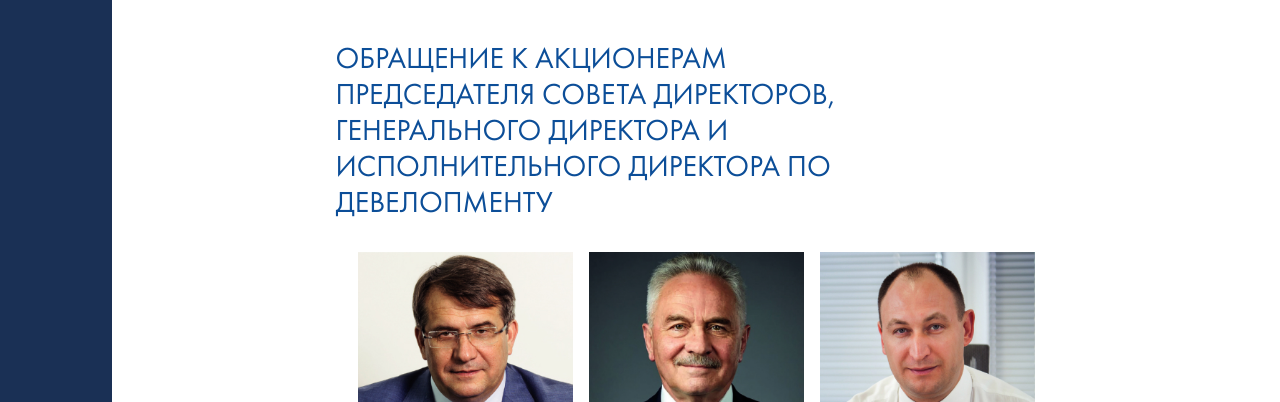
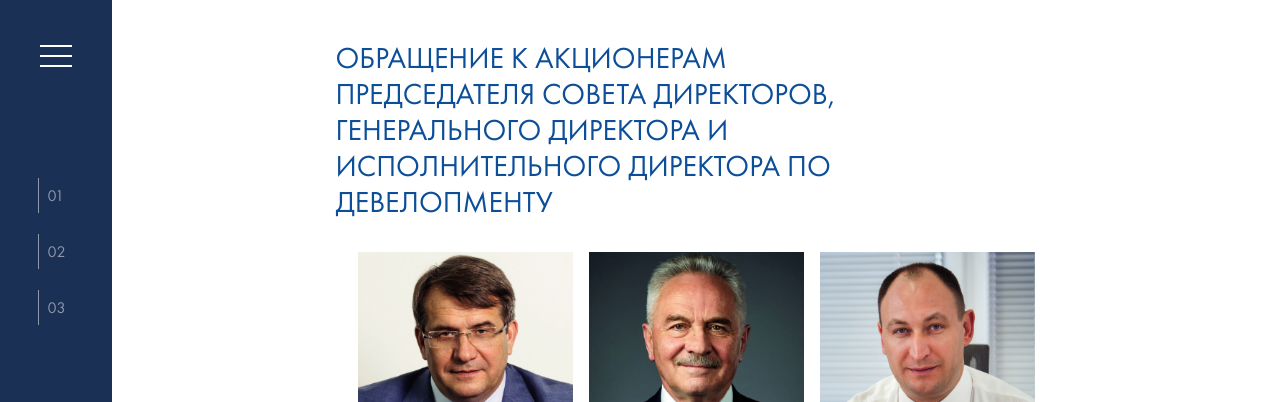
Before and after one commit to ANO-CenterInform/MosReport2022, a React (Vite) app: page /pages/1 in a window 1280 px wide. Shown: the top 402 px of the page. Built offline with nearby package versions, Linux system fonts and the light colour scheme.

Commit message:
feat: hash links

```diff
--- a/src/Components/Sidebar.tsx
+++ b/src/Components/Sidebar.tsx
@@ -1,8 +1,18 @@
 import React, { useEffect, useState } from "react";
 import { Transition } from '@headlessui/react'
 import mosLogo from '../../public/images/mip_logo.png';
+import { NavHashLink } from 'react-router-hash-link';
 
-export default function Sidebar() {
+type Links = {
+    name: string,
+    path: string,
+}
+
+type LinksProps = {
+    links: Links[];
+}
+
+export default function Sidebar({links}: LinksProps) {
     const [isOpen, setIsOpen] = useState(false)
 
     useEffect(() => {
@@ -20,7 +30,7 @@ export default function Sidebar() {
 
     return (
         <div>
-            <div className="flex h-full justify-center w-full md:left-0 md:top-0 md:w-28 2xl:w-44
+            <div className="flex flex-col h-full justify-start items-center w-full md:left-0 md:top-0 md:w-28 2xl:w-44
             py-4 md:pt-10 md:h-full color-white bg-mosBlue-900">
                 <button className="" onClick={() => setIsOpen(state => !state)}>
                     {!isOpen ? <div className="flex flex-col justify-center h-8 w-8 space-y-2"><div className="w-8 h-0.5 bg-white"></div>
@@ -34,6 +44,11 @@ export default function Sidebar() {
                         </svg>
                     }
                 </button>
+                <div className={'md:fixed md:pt-24 lg:pt-36'}>
+                    <ul>
+                        {links.map(link => <li className={'mb-8'} key={link.name}><NavHashLink className={'border-l p-2 border-white text-white opacity-50'} smooth to={`/pages/1${link.path}`}>{link.name}</NavHashLink></li>)}
+                    </ul>
+                </div>
             </div>
             <Transition
                 show={isOpen}
@@ -61,7 +76,7 @@ export default function Sidebar() {
                 </Transition.Child>
 
                 <div className='absolute sm:top-0 sm:left-0 md:ml-28 lg:ml-44 p-8 bg-mosBlue-700 text-white h-full w-full lg:w-44 z-40'>
-                    <div><img src={mosLogo} /> </div>
+                    <div><img src={mosLogo} /></div>
                 </div>
             </Transition>
         </div>
--- a/src/Pages/Page1/Page_1.tsx
+++ b/src/Pages/Page1/Page_1.tsx
@@ -25,11 +25,18 @@ export default function Page_1() {
         AOS.init();
     }, [])
 
+    const pageLinks = [
+        { "name": '01', "path": "#first" },
+        { "name": '02', "path": "#second" },
+        { "name": '03', "path": "#third" }
+    ];
+
     return (
         <main className="relative grid sm:grid-cols-[7rem_1fr]">
-            <Sidebar/>
+            <Sidebar links={pageLinks}/>
+            <div>
                 <section className="md:max-w-bootstrap-md 2xl:max-w-bootstrap-full mx-auto pt-10">
-                <h1 className="px-8 mb-8 xl:pr-52 uppercase text-3xl text-mosBlue-700">обращение к акционерам председателя совета директоров, генерального директора и исполнительного директора по девелопменту</h1>
+                    <h1 id={'first'} className="px-8 mb-8 xl:pr-52 uppercase text-3xl text-mosBlue-700">обращение к акционерам председателя совета директоров, генерального директора и исполнительного директора по девелопменту</h1>
 
                     <div className="relative md:static lg:grid lg:grid-cols-[54px_215px_16px_215px_16px_215px_54px] 2xl:grid-cols-[100px_300px_22px_300px_22px_300px_100px]">
                         <div>{''}</div>
@@ -198,6 +205,10 @@ export default function Page_1() {
                         </div>
                     </div>
                 </section>
+                <section className="md:max-w-bootstrap-md 2xl:max-w-bootstrap-full mx-auto pt-10">
+                    <h1 id={'second'} className="px-8 mb-8 xl:px-0 uppercase text-3xl text-mosBlue-700">планы на будущее</h1>
+                </section>
+            </div>
         </main>
     )
 }
```
Also changed, not shown: package.json (+5 -2 lines), 1 other file (tests, documents, lock files or other folders). Lines whose indentation alone changed are shown as unchanged.
